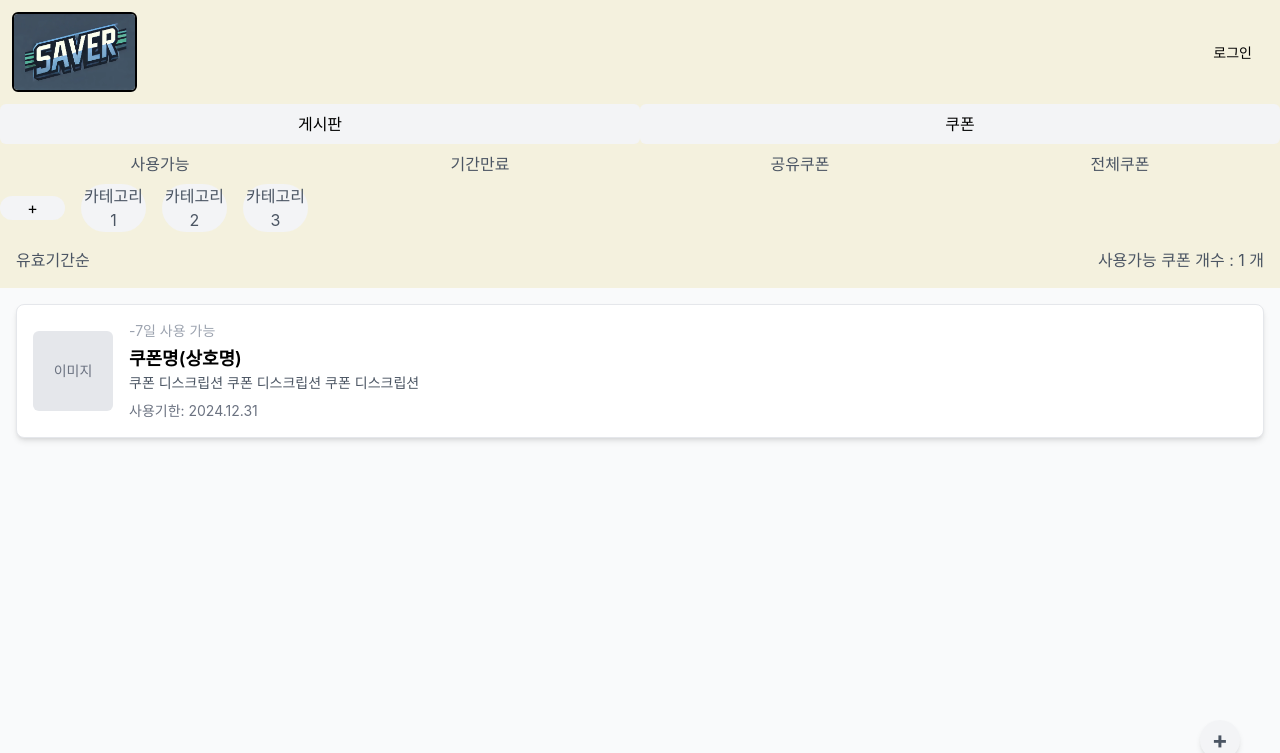
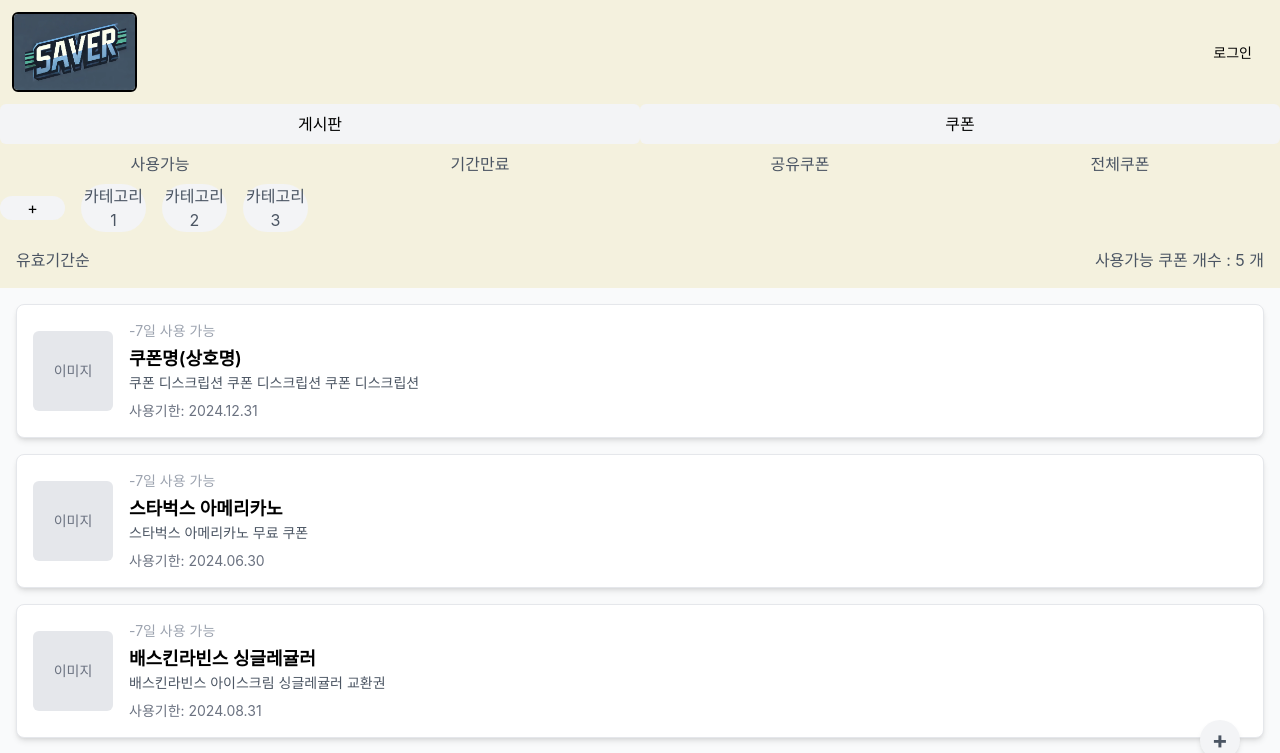
Before and after one commit to LimJ2023/GDT, a React (Vite) app in the folder CLIENT/: page / in a window 1280 px wide. Shown: the top 753 px of the page. Built offline with nearby package versions, Linux system fonts and the light colour scheme; no server answers.

Commit message:
[add] 더미데이터 추가

```diff
--- a/CLIENT/src/pages/Home.jsx
+++ b/CLIENT/src/pages/Home.jsx
@@ -15,6 +15,43 @@
       category: "카테고리1",
       status: "available",
     },
+    {
+      id: 2,
+      imageSrc: null,
+      title: "스타벅스 아메리카노",
+      description: "스타벅스 아메리카노 무료 쿠폰",
+      expiryDate: "2024.06.30",
+      category: "카테고리2",
+      status: "available",
+    },
+    {
+      id: 3,
+      imageSrc: null,
+      title: "배스킨라빈스 싱글레귤러",
+      description: "배스킨라빈스 아이스크림 싱글레귤러 교환권",
+      expiryDate: "2024.08.31",
+      category: "카테고리1",
+      status: "used",
+    },
+    {
+      id: 4,
+      imageSrc: null,
+      title: "CGV 영화 관람권",
+      description: "CGV 2D 일반 영화 관람권",
+      expiryDate: "2024.12.31",
+      category: "카테고리3",
+      status: "expired",
+    },
+    {
+      id: 5,
+      imageSrc: null,
+      title: "버거킹 와퍼",
+      description: "버거킹 와퍼 단품 교환권",
+      expiryDate: "2024.09.30",
+      category: "카테고리2",
+      status: "available",
+    }
+
   ]);
   const [filteredCoupons, setFilteredCoupons] = useState(coupons);
   const [category, setCategory] = useState([
```
